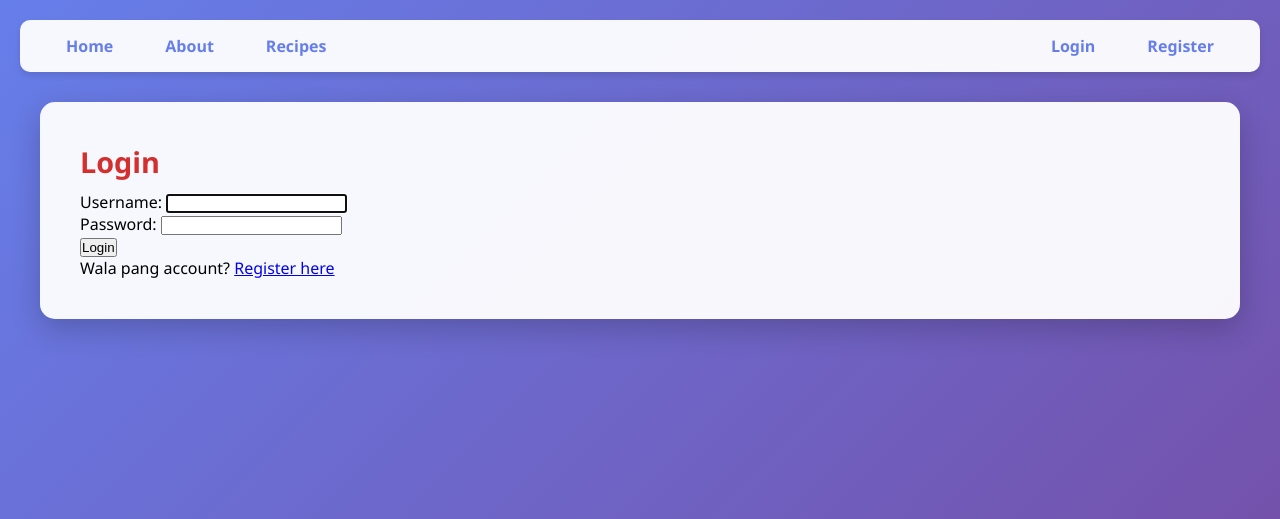
After one commit to AlexanderAlbaniel77/CRUD_Albaniel, a Django app: page /login/ in a window 1280 px wide. The commit adds this page. Shown: the top 519 px of the page. Run offline with Django 5.2, Linux system fonts and the light colour scheme.

Commit message:
Update navbar with logout POST, fix CSS for left/right alignment

```diff
--- a/Project/settings.py
+++ b/Project/settings.py
@@ -112,3 +112,8 @@ STATICFILES_DIRS = [BASE_DIR / 'static']
 # https://docs.djangoproject.com/en/5.2/ref/settings/#default-auto-field
 
 DEFAULT_AUTO_FIELD = 'django.db.models.BigAutoField'
+
+# Authentication redirects
+LOGIN_URL = 'login'
+LOGIN_REDIRECT_URL = 'home'
+LOGOUT_REDIRECT_URL = 'home'
--- /dev/null
+++ b/app/templates/app/login.html
@@ -0,0 +1,13 @@
+{% extends "app/base.html" %}
+
+{% block content %}
+<h2>Login</h2>
+
+<form method="post">
+  {% csrf_token %}
+  {{ form.as_p }}
+  <button type="submit">Login</button>
+</form>
+
+<p>Wala pang account? <a href="{% url 'register' %}">Register here</a></p>
+{% endblock %}
--- a/app/templates/app/navbar.html
+++ b/app/templates/app/navbar.html
@@ -1,10 +1,26 @@
 <header>
     <nav>
-        <ul>
+        <ul class="nav-left">
             <li><a href="{% url 'home' %}">Home</a></li>
             <li><a href="{% url 'about' %}">About</a></li>
             <li><a href="{% url 'recipe_list' %}">Recipes</a></li>
+        </ul>
 
+        <ul class="nav-right">
+            {% if user.is_authenticated %}
+                <li>Hi, {{ user.username }}!</li>
+                <li>
+                    <form method="post" action="{% url 'logout' %}" style="display:inline;">
+                        {% csrf_token %}
+                        <button type="submit" style="background:none; border:none; color:#667eea; font-weight:600; cursor:pointer;">
+                            Logout
+                        </button>
+                    </form>
+                </li>
+            {% else %}
+                <li><a href="{% url 'login' %}">Login</a></li>
+                <li><a href="{% url 'register' %}">Register</a></li>
+            {% endif %}
         </ul>
     </nav>
 </header>
--- a/app/urls.py
+++ b/app/urls.py
@@ -14,6 +14,12 @@ from .views import (
 urlpatterns = [
     path('', HomePageView.as_view(), name='home'),
     path('about/', AboutPageView.as_view(), name='about'),
+    # AUTH
+    path('register/', RegisterView.as_view(), name='register'),
+    path('login/', auth_views.LoginView.as_view(template_name='app/login.html'), name='login'),
+    path('logout/', auth_views.LogoutView.as_view(), name='logout'),
+
+
 
     # Recipe URLs
     path('recipes/', RecipeListView.as_view(), name='recipe_list'),
--- a/app/views.py
+++ b/app/views.py
@@ -30,7 +30,7 @@ class RecipeDetailView(DetailView):
     context_object_name = "recipe"
     template_name = "app/recipe_detail.html"
 
-class RecipeCreateView( CreateView):
+class RecipeCreateView(LoginRequiredMixin, CreateView):
     model = Recipe
     template_name = "app/recipe_create.html"
     fields = ['title', 'description', 'instructions', 'category']
@@ -41,14 +41,14 @@ class RecipeCreateView( CreateView):
         form.instance.user = self.request.user
         return super().form_valid(form)
 
-class RecipeUpdateView( UpdateView):
+class RecipeUpdateView(LoginRequiredMixin, UpdateView):
     model = Recipe
     template_name = "app/recipe_update.html"
     fields = ['title', 'description', 'instructions', 'category']
     success_url = reverse_lazy('recipe_list')
 
 
-class RecipeDeleteView( DeleteView):
+class RecipeDeleteView(LoginRequiredMixin, DeleteView):
     model = Recipe
     template_name = "app/recipe_delete.html"
     success_url = reverse_lazy('recipe_list')
--- a/static/css/base.css
+++ b/static/css/base.css
@@ -20,17 +20,17 @@ h1 {
     text-shadow: 2px 2px 4px rgba(0, 0, 0, 0.2);
 }
 
+h2 {
+    color: #d32f2f;
+    font-size: 1.8rem;
+    margin-bottom: 10px;
+}
+
 .btn-danger {
     background-color: #d32f2f;
 }
 .btn-danger:hover {
     background-color: #b71c1c;
-}
-
-h2 {
-    color: #d32f2f;
-    font-size: 1.8rem;
-    margin-bottom: 10px;
 }
 
 /* Navigation */
@@ -43,14 +43,30 @@ nav {
     padding: 15px 30px;
     border-radius: 10px;
     box-shadow: 0 4px 6px rgba(0, 0, 0, 0.1);
+
+    display: flex;
+    justify-content: space-between;
+    align-items: center;
 }
 
 nav ul {
     list-style: none;
     display: flex;
     gap: 20px;
+    padding: 0;
+    margin: 0;
 }
 
+.nav-left {
+    display: flex;
+}
+
+.nav-right {
+    display: flex;
+    align-items: center;
+}
+
+/* Links */
 nav a {
     color: #667eea;
     text-decoration: none;
@@ -61,6 +77,24 @@ nav a {
 }
 
 nav a:hover {
+    background-color: #667eea;
+    color: white;
+    transform: translateY(-2px);
+}
+
+/* Logout button styling (POST form) */
+.nav-right form button {
+    background: none;
+    border: none;
+    color: #667eea;
+    font-weight: 600;
+    cursor: pointer;
+    padding: 8px 16px;
+    border-radius: 5px;
+    transition: all 0.3s ease;
+}
+
+.nav-right form button:hover {
     background-color: #667eea;
     color: white;
     transform: translateY(-2px);
@@ -96,7 +130,7 @@ main {
     box-shadow: 0 8px 16px rgba(0, 0, 0, 0.2);
 }
 
-/* Blog Post Cards - Styled boxes */
+/* Blog Post Cards */
 .post-card {
     background: white;
     border-left: 5px solid #ff1744;
@@ -118,7 +152,6 @@ main {
     font-size: 1.8rem;
 }
 
-/* Blog post title links */
 .post-title a {
     color: #ff1744;
     text-decoration: none;
@@ -198,8 +231,8 @@ footer {
     color: white;
     font-size: 0.9rem;
 }
+
 /* Recipe Form Styles */
-
 .recipe-form {
     max-width: 600px;
 }
@@ -210,14 +243,12 @@ footer {
     flex-direction: column;
 }
 
-/* Labels */
 .form-group label {
     font-weight: 600;
     margin-bottom: 6px;
     color: #333;
 }
 
-/* Inputs, Textareas, Select */
 .form-group input,
 .form-group textarea,
 .form-group select {
@@ -229,7 +260,6 @@ footer {
     font-family: inherit;
 }
 
-/* Textarea alignment fix */
 .form-group textarea {
     min-height: 120px;
     resize: vertical;
```
Also changed, not shown: app/templates/app/register.html (added, +11 -0 lines), db.sqlite3.
